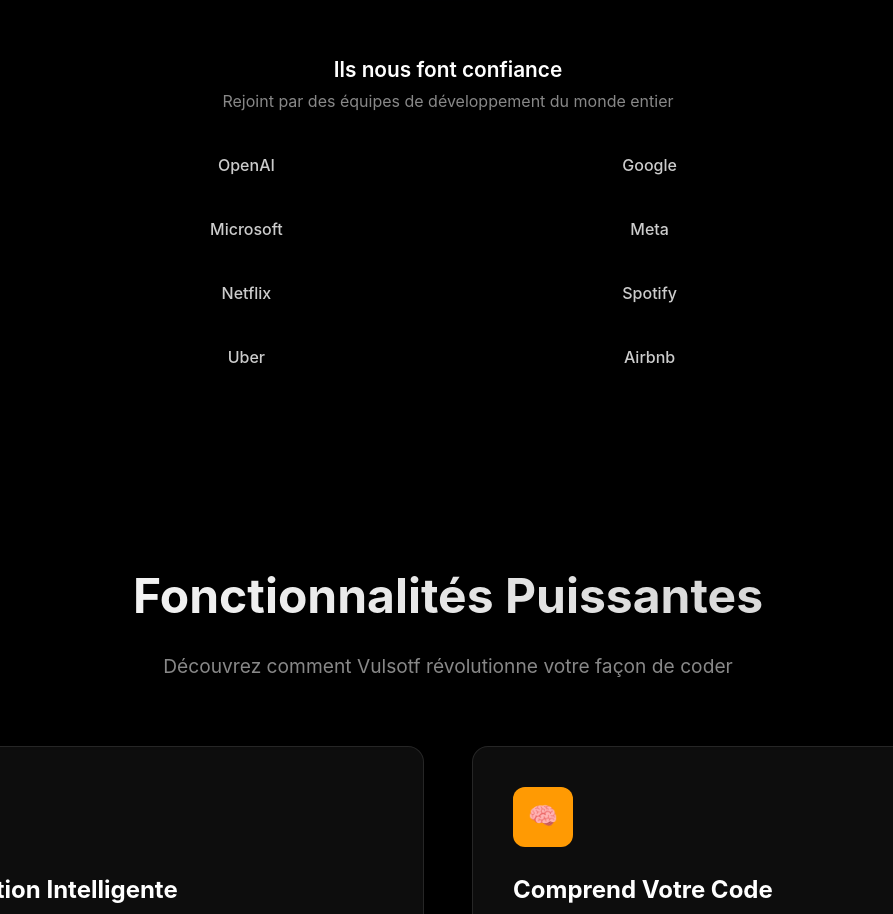
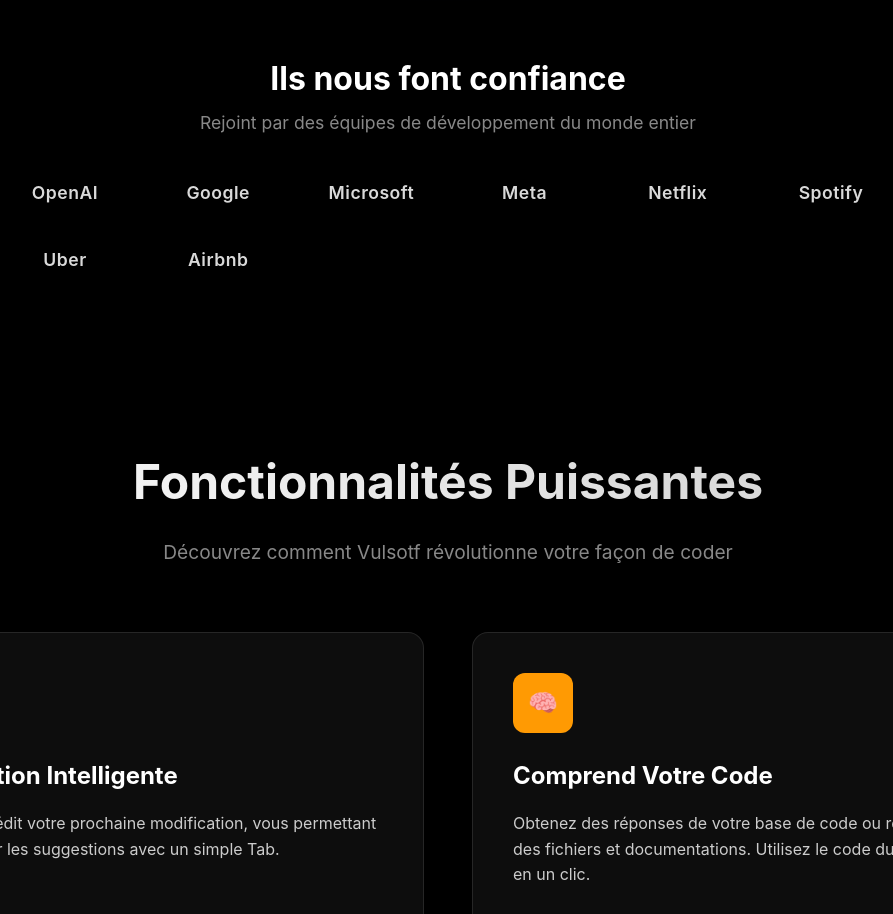
Before and after one commit to Lunkht/vulsoft, a plain HTML site: page index.html in a window 1280 px wide. Shown: the part 787-1701 px from the top of the page, without its empty margins (192-1085 px from the left). Drawn offline with Linux system fonts and the light colour scheme.

Commit message:
style(index.html, main.css): refine trust section layout and update button text
- Simplify trust section markup in index.html by consolidating title and subtitle elements.
- Enhance trust section styles in main.css for better alignment and spacing.
- Update authentication button text to "S'inscrire" for clarity.

```diff
--- a/css/main.css
+++ b/css/main.css
@@ -298,79 +298,70 @@ body {
 .floating-element:nth-child(4) { top: 80%; left: 70%; animation-delay: 3s; }
 .floating-element:nth-child(5) { top: 30%; left: 60%; animation-delay: 4s; }
 
-/* Trust Section */
+/* Trust Section améliorée */
 .trust-section {
-    padding: 2rem 0.5rem;
+  padding: 2.5rem 0 2rem 0;
   background: none;
-    border: none;
 }
-
 .trust-container {
-    max-width: 1000px;
+  max-width: 900px;
   margin: 0 auto;
   text-align: center;
-    padding: 0.5rem 0;
 }
-
-.trust-title h2 {
-    font-size: 1.3rem;
-    font-weight: 600;
-    margin-bottom: 0.2rem;
-    background: none;
-    -webkit-background-clip: initial;
-    -webkit-text-fill-color: initial;
-    background-clip: initial;
+.trust-title {
+  font-size: 2rem;
+  font-weight: 700;
+  margin-bottom: 0.3rem;
+  color: #fff;
 }
-
-.trust-title p {
-    color: #888888;
-    font-size: 1rem;
-    margin-bottom: 1.2rem;
+.trust-subtitle {
+  color: #888;
+  font-size: 1.1rem;
+  margin-bottom: 2rem;
 }
-
 .trust-logos {
   display: grid;
-    grid-template-columns: repeat(auto-fit, minmax(110px, 1fr));
-    gap: 0.5rem;
+  grid-template-columns: repeat(auto-fit, minmax(120px, 1fr));
+  gap: 1.2rem;
   align-items: center;
-    max-width: 800px;
-    margin: 0 auto;
-    padding: 0.2rem 0;
+  justify-items: center;
 }
-
 .trust-logo {
   display: flex;
   align-items: center;
   justify-content: center;
-    padding: 0.2rem;
+  min-height: 48px;
+  min-width: 100px;
+  font-size: 1.1rem;
+  color: #fff;
+  font-weight: 600;
+  letter-spacing: 0.5px;
   background: none;
   border: none;
+  box-shadow: none;
   border-radius: 0;
-    box-shadow: none;
-    backdrop-filter: none;
-    transition: none;
-    min-height: 40px;
+  padding: 0;
 }
+.trust-logo span {
+  display: block;
+  width: 100%;
+  text-align: center;
+  color: #fff;
+  opacity: 0.85;
+}
+@media (max-width: 600px) {
   .trust-logos {
     grid-template-columns: repeat(2, 1fr);
-  gap: 0.4rem;
+    gap: 0.7rem;
   }
-
+  .trust-title {
+    font-size: 1.3rem;
+  }
   .trust-logo {
-  padding: 1rem;
+    font-size: 0.98rem;
+    min-width: 70px;
+    min-height: 36px;
   }
-
-.logo-placeholder {
-  font-size: 1rem;
-}
-.logo-placeholder {
-    font-size: 1rem;
-    font-weight: 500;
-    color: #cccccc;
-    background: none;
-    padding: 0;
-    border: none;
-    box-shadow: none;
 }
 
 /* Features Section */
--- a/index.html
+++ b/index.html
@@ -65,7 +65,7 @@
             </ul>
             <div class="nav-actions">
                 <a href="#download" class="cta-button">Télécharger</a>
-                <a href="auth.html" class="cta-button auth-btn">S'inscrire / Se connecter</a>
+                <a href="auth.html" class="cta-button auth-btn">S'inscrire</a>
             </div>
         </nav>
     </header>
@@ -94,35 +94,17 @@
     <!-- Trust Section -->
     <section class="trust-section">
         <div class="trust-container">
-            <div class="trust-title">
-                <h2>Ils nous font confiance</h2>
-                <p>Rejoint par des équipes de développement du monde entier</p>
-            </div>
+            <h2 class="trust-title">Ils nous font confiance</h2>
+            <p class="trust-subtitle">Rejoint par des équipes de développement du monde entier</p>
             <div class="trust-logos">
-                <div class="trust-logo">
-                    <div class="logo-placeholder">OpenAI</div>
-                </div>
-                <div class="trust-logo">
-                    <div class="logo-placeholder">Google</div>
-                </div>
-                <div class="trust-logo">
-                    <div class="logo-placeholder">Microsoft</div>
-                </div>
-                <div class="trust-logo">
-                    <div class="logo-placeholder">Meta</div>
-                </div>
-                <div class="trust-logo">
-                    <div class="logo-placeholder">Netflix</div>
-                </div>
-                <div class="trust-logo">
-                    <div class="logo-placeholder">Spotify</div>
-                </div>
-                <div class="trust-logo">
-                    <div class="logo-placeholder">Uber</div>
-                </div>
-                <div class="trust-logo">
-                    <div class="logo-placeholder">Airbnb</div>
-                </div>
+                <div class="trust-logo"><span>OpenAI</span></div>
+                <div class="trust-logo"><span>Google</span></div>
+                <div class="trust-logo"><span>Microsoft</span></div>
+                <div class="trust-logo"><span>Meta</span></div>
+                <div class="trust-logo"><span>Netflix</span></div>
+                <div class="trust-logo"><span>Spotify</span></div>
+                <div class="trust-logo"><span>Uber</span></div>
+                <div class="trust-logo"><span>Airbnb</span></div>
             </div>
         </div>
     </section>
```
Lines whose indentation alone changed are shown as unchanged.
